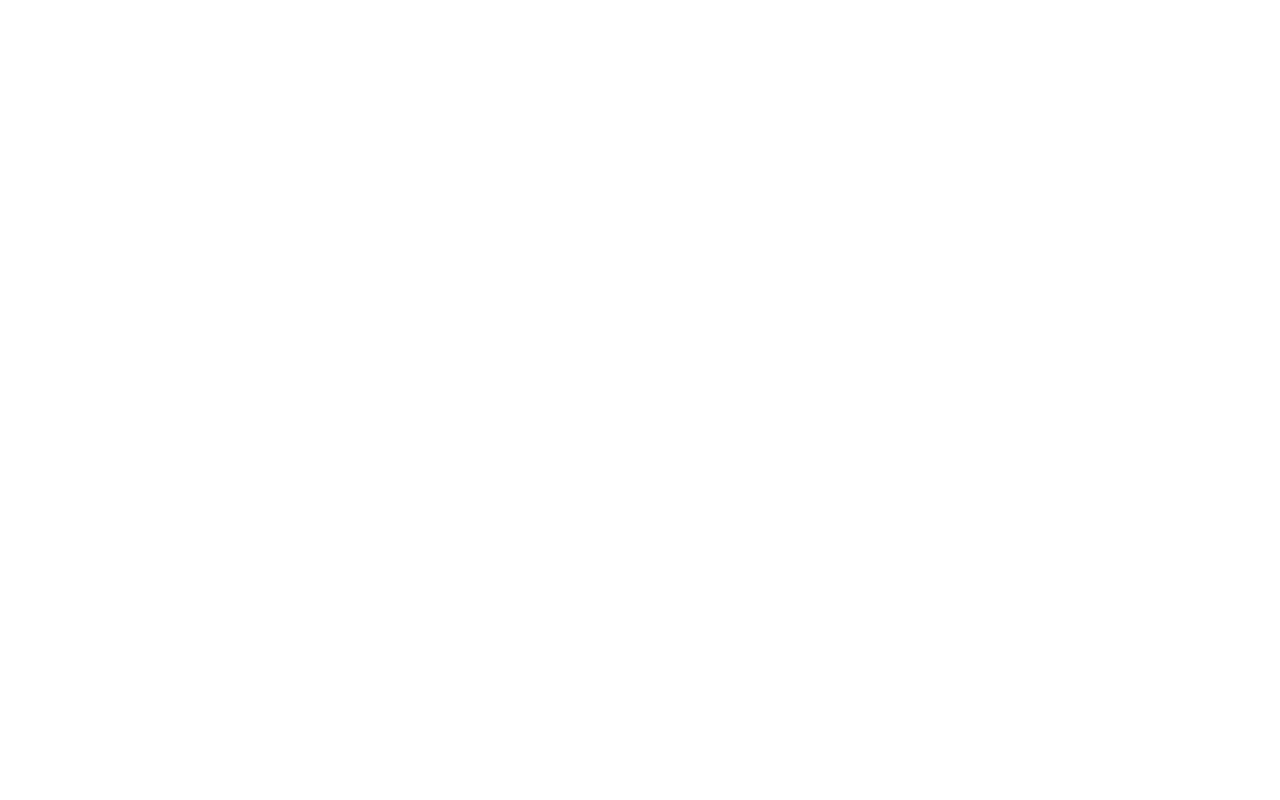
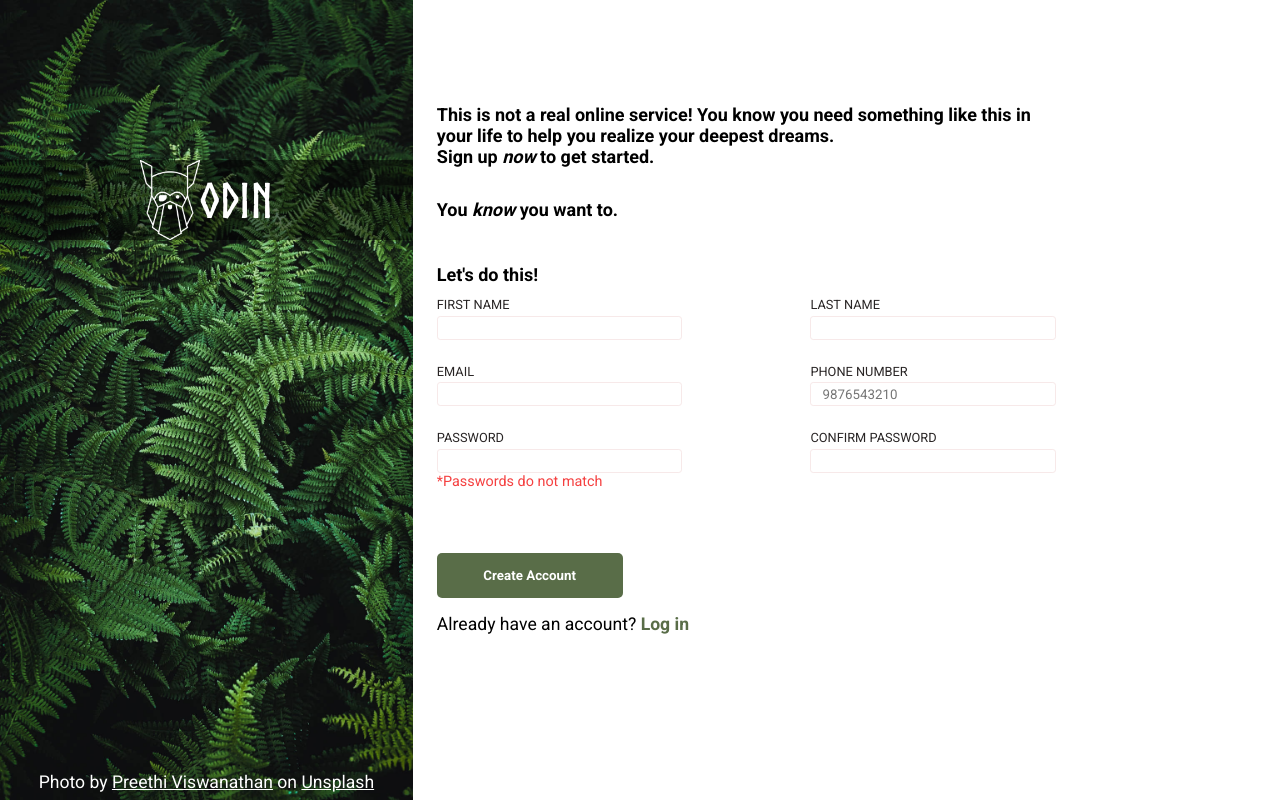
Before and after one commit to ichigomady/ProjectSignUpPage, a plain HTML site: page index.html in a window 1280 px wide. Drawn offline with Linux system fonts and the light colour scheme.

Commit message:
add css and assets

```diff
--- a/index.html
+++ b/index.html
@@ -1,12 +1,70 @@
 <!DOCTYPE html>
 <html lang="en">
+
 <head>
     <meta charset="UTF-8">
     <meta name="viewport" content="width=device-width, initial-scale=1.0">
     <title>Sign Up</title>
     <link rel="stylesheet" href="style.css">
 </head>
+
 <body>
+    <div class="left">
+        <div class="logo-container">
+            <img src="assets/logo.png" alt="logo">
+            <div class="title">ODIN</div>
+        </div>
+        <small class="pic-credit">
+            Photo by <a
+                href="https://unsplash.com/@sallybrad2016?utm_source=unsplash&utm_medium=referral&utm_content=creditCopyText">Preethi
+                Viswanathan</a> on <a
+                href="https://unsplash.com/photos/GCof3Y8EO8o?utm_source=unsplash&utm_medium=referral&utm_content=creditCopyText">Unsplash</a>
+        </small>
+    </div>
+    <div class="right">
+        <div class="intro">
+            <p>This is not a real online service! You know you need something like this in your life to help you realize
+                your deepest dreams.</p>
+            <p>Sign up <em>now</em> to get started.</p>
+            <p>You <em>know</em> you want to.</p>
+        </div>
+        <p>Let's do this!</p>
+        <form action="" class="container" id="formid" method="post">
+            <div class="col">
+                <div class="mini-container">
+                    <label for="firstName">FIRST NAME</label>
+                    <input type="text" name="firstName" id="firstName" required>
+                </div>
+                <div class="mini-container">
+                    <label for="email">EMAIL</label>
+                    <input type="email" name="email" id="email" autocomplete="off" required>
+                </div>
+                <div class="mini-container">
+                    <label for="password">PASSWORD</label>
+                    <input type="password" name="password" id="password" required>
+                    <small class="validation">*Passwords do not match</small>
+                </div>
+            </div>
+            <div class="col">
+                <div class="mini-container">
+                    <label for="lastName">LAST NAME</label>
+                    <input type="text" name="lastName" id="lastName" required>
+                </div>
+                <div class="mini-container">
+                    <label for="phoneNumber">PHONE NUMBER</label>
+                    <input type="text" name="phoneNumber" id="phoneNumber" placeholder="9876543210" maxlength="10" pattern="[0-9]{10}" required>
+                </div>
+                <div class="mini-container">
+                    <label for="confirmPassword">CONFIRM PASSWORD</label>
+                    <input type="password" name="confirmPassword" id="confirmPassword" required>
+                </div>
+            </div>
+        </form>
+        <div class="outer">
+            <button class="submit" form="formid">Create Account</button>
+            <small>Already have an account? <a href="#">Log in</a></small>
+        </div>
+    </div>
+</body>
 
-</body>
 </html>
--- a/style.css
+++ b/style.css
@@ -0,0 +1,168 @@
+@import url('https://fonts.googleapis.com/css2?family=Roboto:wght@400;700&display=swap');
+
+* {
+    margin: 0;
+    padding: 0;
+    box-sizing: border-box;
+    font-family: 'Roboto', sans-serif;
+}
+
+@font-face {
+    font-family: Norse-Bold;
+    src: url("./assets/Norse-Bold.otf");
+}
+
+body {
+    display: flex;
+    max-height: 100vh;
+}
+
+a {
+    color: inherit;
+}
+
+.left {
+    background-image: url("./assets/fern_pic.jpg");
+    background-size: cover;
+    background-repeat: no-repeat;
+    height: 100vh;
+    width: 100%;
+    flex: 0.40;
+    display: flex;
+    justify-content: center;
+}
+
+.logo-container {
+    display: flex;
+    justify-content: center;
+    height: 10vh;
+    width: 100%;
+    background-color: rgba(0, 0, 0, 0.5);
+    color: white;
+    position: relative;
+    top: 20vh;
+}
+
+.title {
+    font-family: Norse-Bold;
+    font-size: 6vh;
+    align-self: center;
+}
+
+.pic-credit {
+    color: white;
+    position: fixed;
+    bottom: 0;
+    padding-bottom: 1vh;
+}
+
+.right {
+    flex: 0.60;
+    height: 100vh;
+    display: flex;
+    flex-direction: column;
+    justify-content: center;
+    padding: 3vh;
+    margin-right: 25vh;
+}
+
+.intro {
+    flex: 0.25;
+    margin-top: 10vh;
+    font-size: large;
+    font-weight: 600;
+}
+
+.intro>p+p {
+    margin-bottom: 4vh;
+}
+
+.container {
+    flex: 0.40;
+    display: flex;
+    gap: 8rem;
+}
+
+.col {
+    flex: 0.5;
+    display: flex;
+    flex-direction: column;
+    gap: 1.5rem;
+}
+
+.mini-container {
+    display: flex;
+    flex-direction: column;
+}
+
+label {
+    font-size: 0.8rem;
+    color: rgb(41, 37, 37);
+    padding-bottom: 0.2rem;
+}
+
+.right>p {
+    font-size: large;
+    font-weight: 600;
+    margin-bottom: 0.8rem;
+}
+
+input {
+    width: 100%;
+    height: 1.5rem;
+    border: 1px solid #f7e9e9;
+    border-radius: 0.2rem;
+    padding: 0.7rem;
+}
+
+input:hover {
+    border: 1px solid #aaa;
+}
+
+input:focus,
+input:focus-visible {
+    border: thin solid #84abf8;
+    box-shadow: 0 .7rem .35rem rgba(0, 0, 0, 0.075);
+}
+
+.invalid {
+    border: thin solid #f54040;
+}
+
+.valid {
+    border: thin solid #23fa47;
+}
+
+.outer {
+    flex: 0.35;
+    display: flex;
+    flex-direction: column;
+    gap: 1rem;
+}
+
+button {
+    color: white;
+    padding: 15px;
+    border: none;
+    font-weight: 600;
+    border-radius: 5px;
+    background-color: #596D48;
+    width: 30%;
+    cursor: pointer;
+}
+
+
+small {
+    font-size: 1.1rem;
+}
+
+.outer > small > a {
+    text-decoration: none;
+    font-weight: bold;
+    color: #596D48;
+}
+
+.validation {
+     color: #f54040;
+     font-size: 0.9rem;
+}
```
Also changed, not shown: assets/Norse-Bold.otf (added), assets/fern_pic.jpg (added), assets/logo.png (added).
